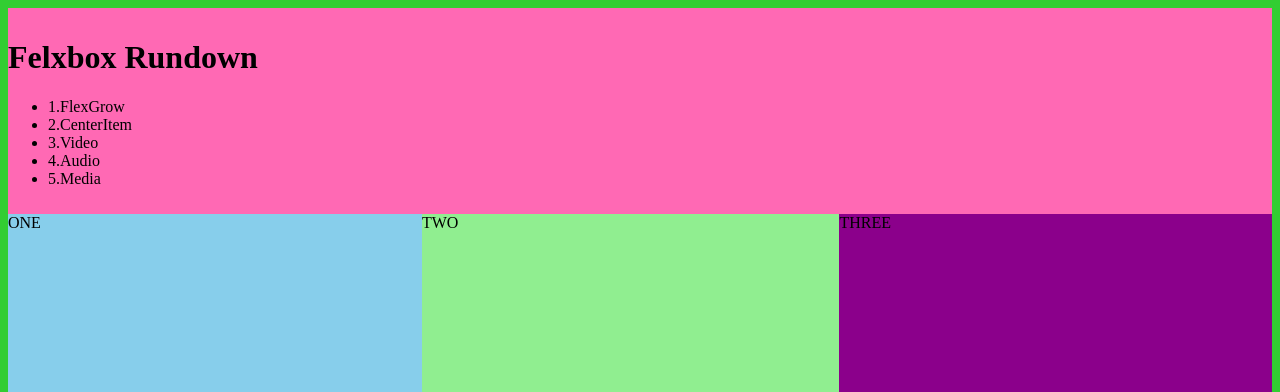
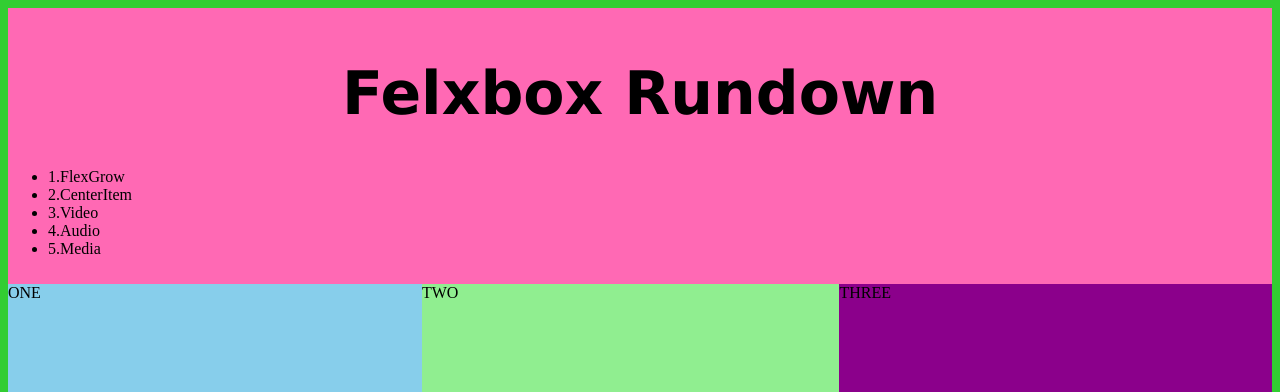
Before and after one commit to Liso16/flexbox-rundown-, a plain HTML site: page worksheet4/index.html in a window 1280 px wide. Shown: the top 392 px of the page. Drawn offline with Linux system fonts and the light colour scheme.

Commit message:
Update styles.css

```diff
--- a/worksheet4/styles.css
+++ b/worksheet4/styles.css
@@ -1,5 +1,9 @@
 
-
+h1 {
+    font-family: Verdana, Geneva, Tahoma, sans-serif;
+    font-size: 60px;
+    text-align: center;
+}
 
 body{
     background-color: limegreen;
```
